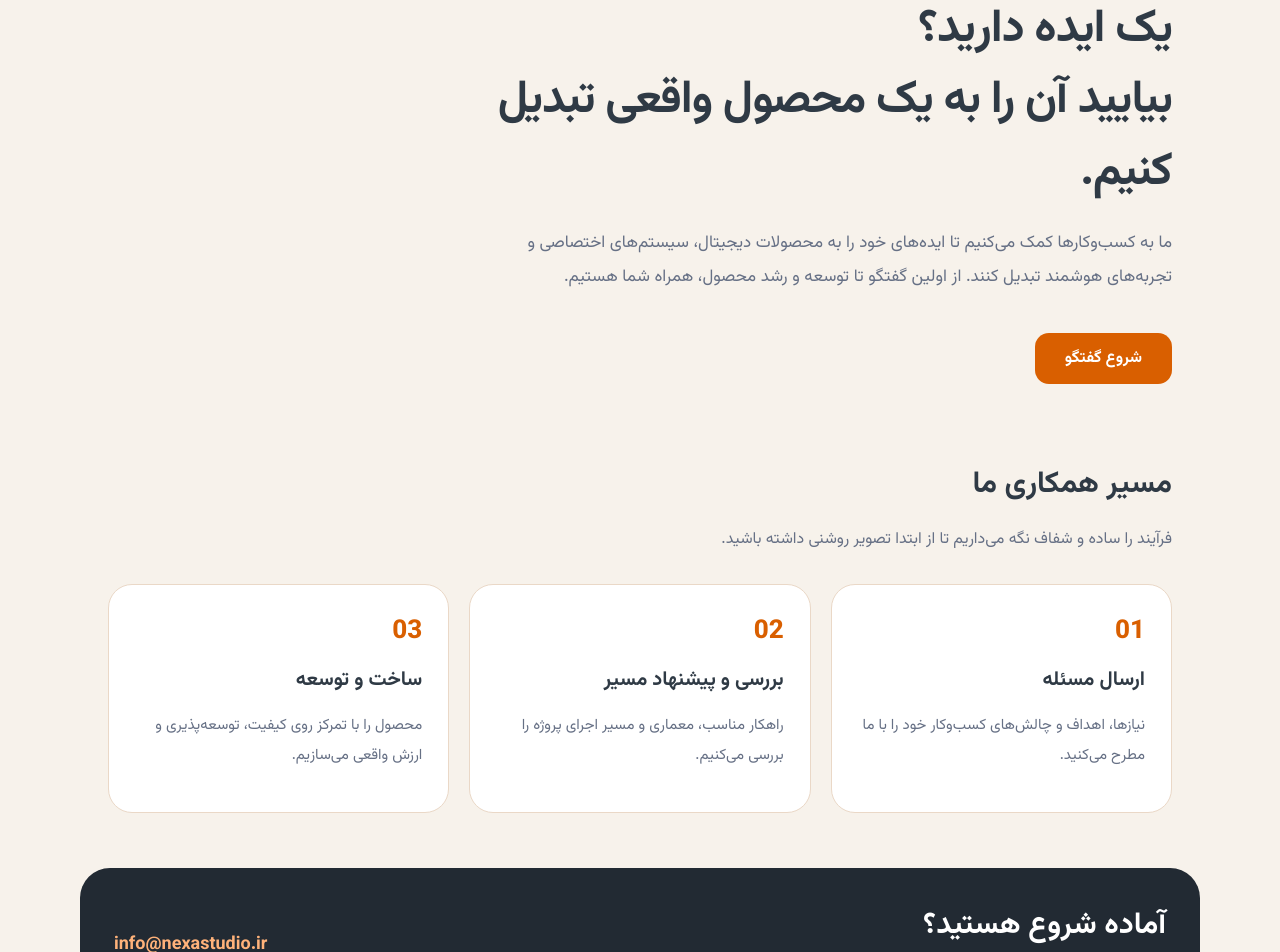
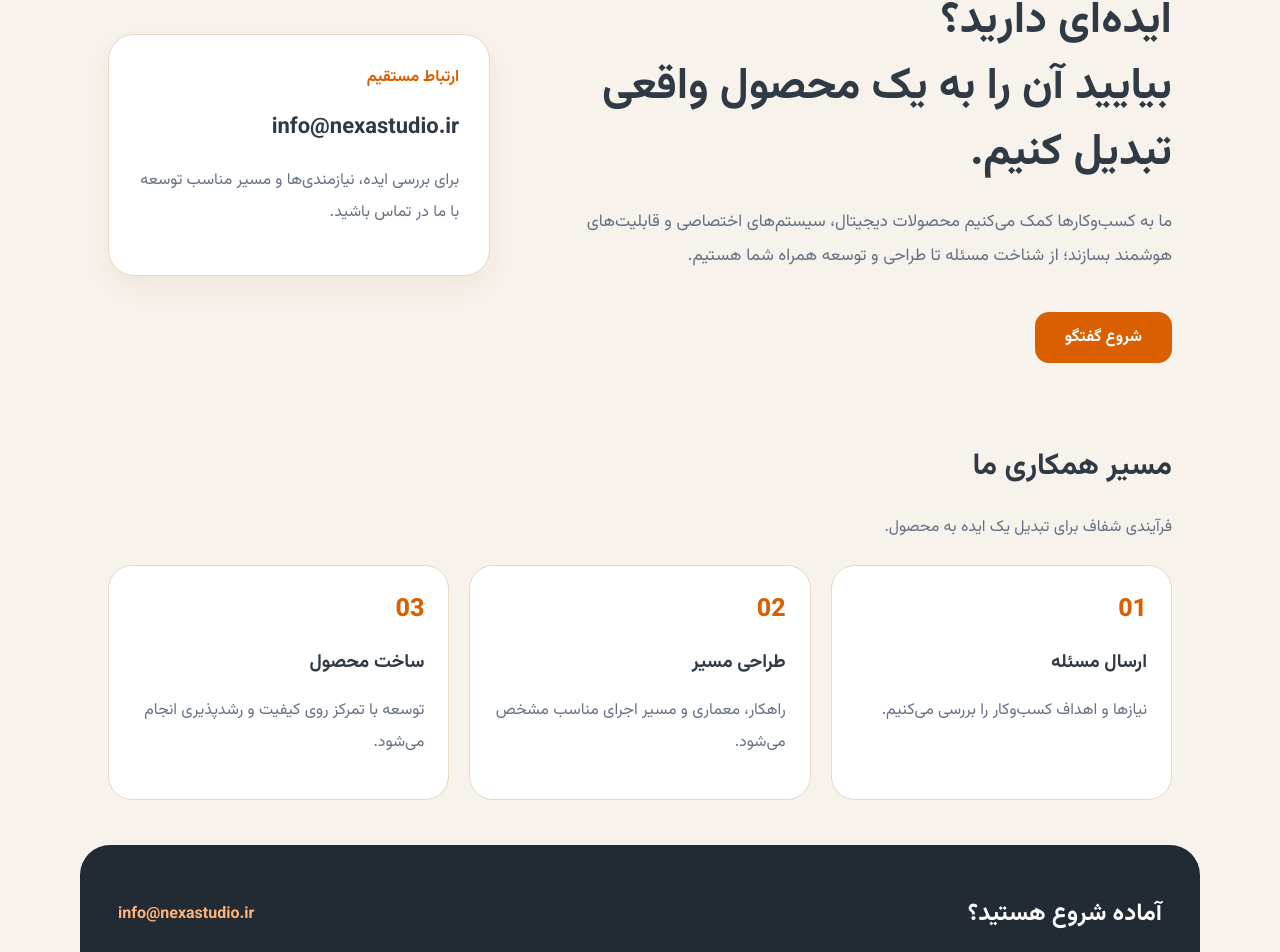
Before and after one commit to zohreksh/smartpilot, a Nuxt app: page /contact in a window 1280 px wide. Shown: the part 162-1114 px from the top of the page. Built offline with nearby package versions, Linux system fonts and the light colour scheme.

Commit message:
Refine contact page composition with two-column layout

```diff
--- a/pages/contact.vue
+++ b/pages/contact.vue
@@ -3,28 +3,39 @@
     <SiteHeader />
 
     <section class="contact-hero container">
-      <div class="contact-intro">
-        <span class="eyebrow">شروع یک همکاری جدید</span>
-        <h1>یک ایده دارید؟<br />بیایید آن را به یک محصول واقعی تبدیل کنیم.</h1>
-        <p>ما به کسب‌وکارها کمک می‌کنیم تا ایده‌های خود را به محصولات دیجیتال، سیستم‌های اختصاصی و تجربه‌های هوشمند تبدیل کنند. از اولین گفتگو تا توسعه و رشد محصول، همراه شما هستیم.</p>
-        <a class="primary-action" href="mailto:info@nexastudio.ir">شروع گفتگو</a>
+      <div class="hero-grid">
+        <div class="contact-intro">
+          <span class="eyebrow">شروع یک همکاری جدید</span>
+          <h1>ایده‌ای دارید؟<br />بیایید آن را به یک محصول واقعی تبدیل کنیم.</h1>
+          <p>
+            ما به کسب‌وکارها کمک می‌کنیم محصولات دیجیتال، سیستم‌های اختصاصی و
+            قابلیت‌های هوشمند بسازند؛ از شناخت مسئله تا طراحی و توسعه همراه شما هستیم.
+          </p>
+          <a class="primary-action" href="mailto:info@nexastudio.ir">شروع گفتگو</a>
+        </div>
+
+        <aside class="contact-card">
+          <span>ارتباط مستقیم</span>
+          <strong>info@nexastudio.ir</strong>
+          <p>برای بررسی ایده، نیازمندی‌ها و مسیر مناسب توسعه با ما در تماس باشید.</p>
+        </aside>
       </div>
     </section>
 
     <section class="process container">
       <div class="section-heading">
         <h2>مسیر همکاری ما</h2>
-        <p>فرآیند را ساده و شفاف نگه می‌داریم تا از ابتدا تصویر روشنی داشته باشید.</p>
+        <p>فرآیندی شفاف برای تبدیل یک ایده به محصول.</p>
       </div>
       <div class="steps">
-        <article><span>01</span><h3>ارسال مسئله</h3><p>نیازها، اهداف و چالش‌های کسب‌وکار خود را با ما مطرح می‌کنید.</p></article>
-        <article><span>02</span><h3>بررسی و پیشنهاد مسیر</h3><p>راهکار مناسب، معماری و مسیر اجرای پروژه را بررسی می‌کنیم.</p></article>
-        <article><span>03</span><h3>ساخت و توسعه</h3><p>محصول را با تمرکز روی کیفیت، توسعه‌پذیری و ارزش واقعی می‌سازیم.</p></article>
+        <article><span>01</span><h3>ارسال مسئله</h3><p>نیازها و اهداف کسب‌وکار را بررسی می‌کنیم.</p></article>
+        <article><span>02</span><h3>طراحی مسیر</h3><p>راهکار، معماری و مسیر اجرای مناسب مشخص می‌شود.</p></article>
+        <article><span>03</span><h3>ساخت محصول</h3><p>توسعه با تمرکز روی کیفیت و رشدپذیری انجام می‌شود.</p></article>
       </div>
     </section>
 
     <section class="contact-final container">
-      <div><h2>آماده شروع هستید؟</h2><p>درباره ایده یا پروژه خود با ما صحبت کنید تا بهترین مسیر را پیدا کنیم.</p></div>
+      <h2>آماده شروع هستید؟</h2>
       <a href="mailto:info@nexastudio.ir">info@nexastudio.ir</a>
     </section>
   </main>
@@ -33,24 +44,23 @@
 <style scoped>
 .contact-page{direction:rtl;background:#f7f2eb;min-height:100vh;color:#111827}
 .container{max-width:1120px;margin:auto;padding:0 28px}
-.contact-hero{padding:48px 28px 52px;text-align:right}
-.contact-intro{max-width:720px;margin-right:0}
+.contact-hero{padding:42px 28px 55px}
+.hero-grid{display:grid;grid-template-columns:1.25fr .75fr;gap:45px;align-items:center}
+.contact-intro{max-width:680px}
 .eyebrow{color:#d95f00;font-size:14px;font-weight:700}
-h1{font-size:clamp(32px,4vw,46px);line-height:1.55;color:#2f3a45;margin:18px 0 16px;letter-spacing:-.02em}
-.contact-intro p{font-size:17px;line-height:2;color:#667085;max-width:650px}
+h1{font-size:clamp(32px,4vw,44px);line-height:1.5;color:#2f3a45;margin:18px 0}
+.contact-intro p{font-size:17px;line-height:2;color:#667085}
 .primary-action{display:inline-block;margin-top:22px;background:#d95f00;color:#fff;padding:13px 30px;border-radius:14px;text-decoration:none;font-weight:700}
-.process{padding-bottom:55px}
-.section-heading{margin-bottom:28px}
-.section-heading h2,.contact-final h2{font-size:30px;color:#2f3a45;margin-bottom:8px}
-.section-heading p,.contact-final p{color:#667085;font-size:16px;line-height:2}
+.contact-card{background:#fff;border:1px solid #ead8c7;border-radius:26px;padding:30px;box-shadow:0 12px 30px rgba(80,50,20,.06)}
+.contact-card span{color:#d95f00;font-weight:700}
+.contact-card strong{display:block;font-size:22px;margin:20px 0;color:#2f3a45}
+.contact-card p{color:#667085;line-height:2}
+.process{padding-bottom:45px}
+.section-heading{margin-bottom:25px}.section-heading h2{font-size:30px;color:#2f3a45}.section-heading p{color:#667085}
 .steps{display:grid;grid-template-columns:repeat(3,1fr);gap:20px}
-.steps article{background:#fff;border:1px solid #ead8c7;border-radius:24px;padding:26px;min-height:180px}
-.steps span{color:#d95f00;font-size:26px;font-weight:800}
-.steps h3{margin:12px 0;font-size:20px;color:#2f3a45}
-.steps p{color:#667085;line-height:2;font-size:15px}
-.contact-final{background:#222a33;border-radius:30px;padding:34px;margin-bottom:45px;color:white;display:flex;align-items:center;justify-content:space-between;gap:24px}
-.contact-final h2{color:white;margin:0 0 8px}
-.contact-final p{color:#d0d5dd;margin:0}
-.contact-final a{color:#ffb27a;font-weight:700;text-decoration:none;font-size:18px}
-@media(max-width:800px){.contact-hero{padding-top:32px;padding-bottom:36px}.steps{grid-template-columns:1fr}.contact-final{flex-direction:column;align-items:flex-start;padding:28px}.section-heading h2,.contact-final h2{font-size:26px}}
+.steps article{background:#fff;border:1px solid #ead8c7;border-radius:24px;padding:24px}
+.steps span{color:#d95f00;font-size:25px;font-weight:800}.steps h3{color:#2f3a45}.steps p{color:#667085;line-height:2}
+.contact-final{background:#222a33;border-radius:30px;padding:30px 38px;margin-bottom:45px;display:flex;justify-content:space-between;align-items:center}
+.contact-final h2{color:#fff}.contact-final a{color:#ffb27a;font-weight:700}
+@media(max-width:800px){.hero-grid{grid-template-columns:1fr;gap:25px}.steps{grid-template-columns:1fr}.contact-final{flex-direction:column;align-items:flex-start}}
 </style>
```
